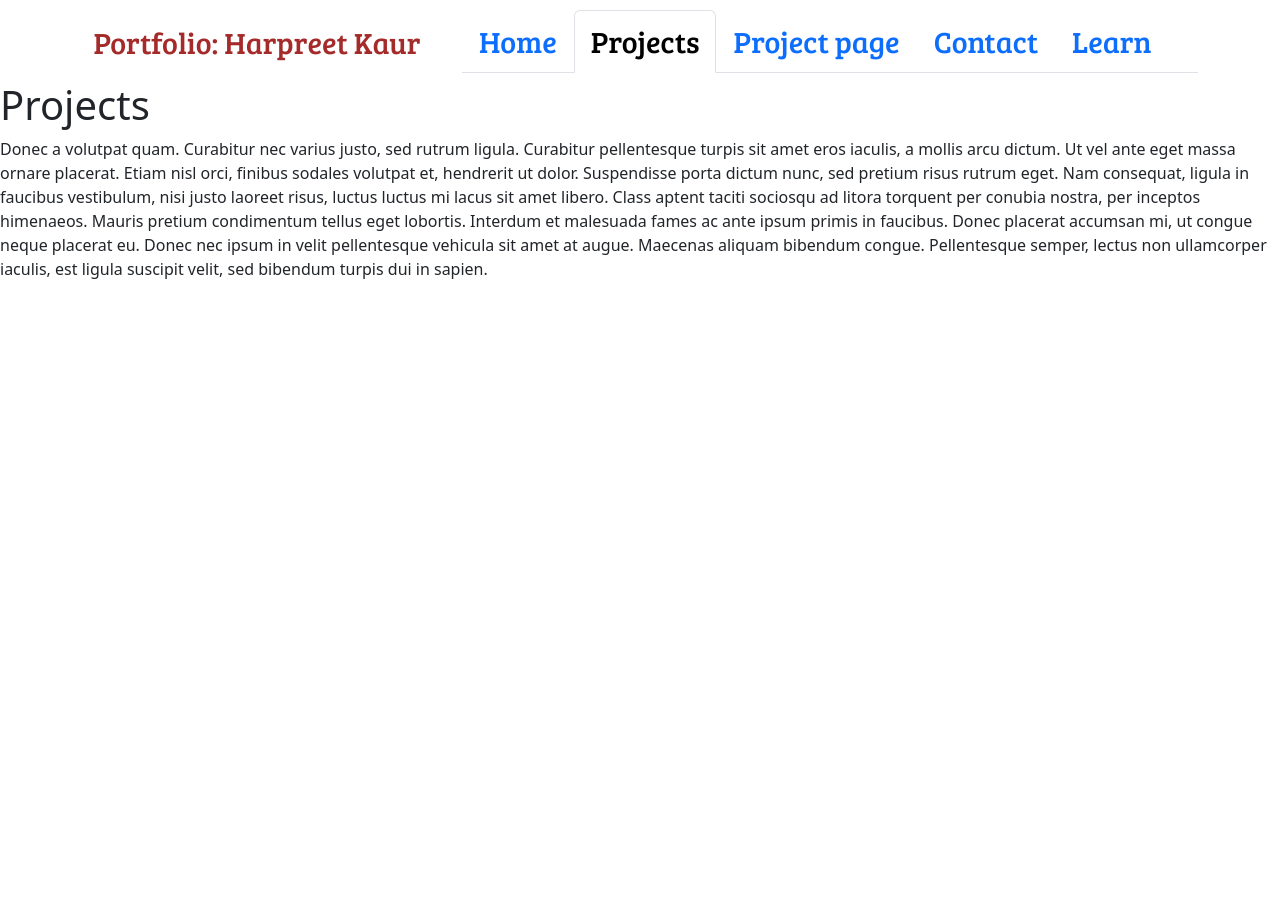
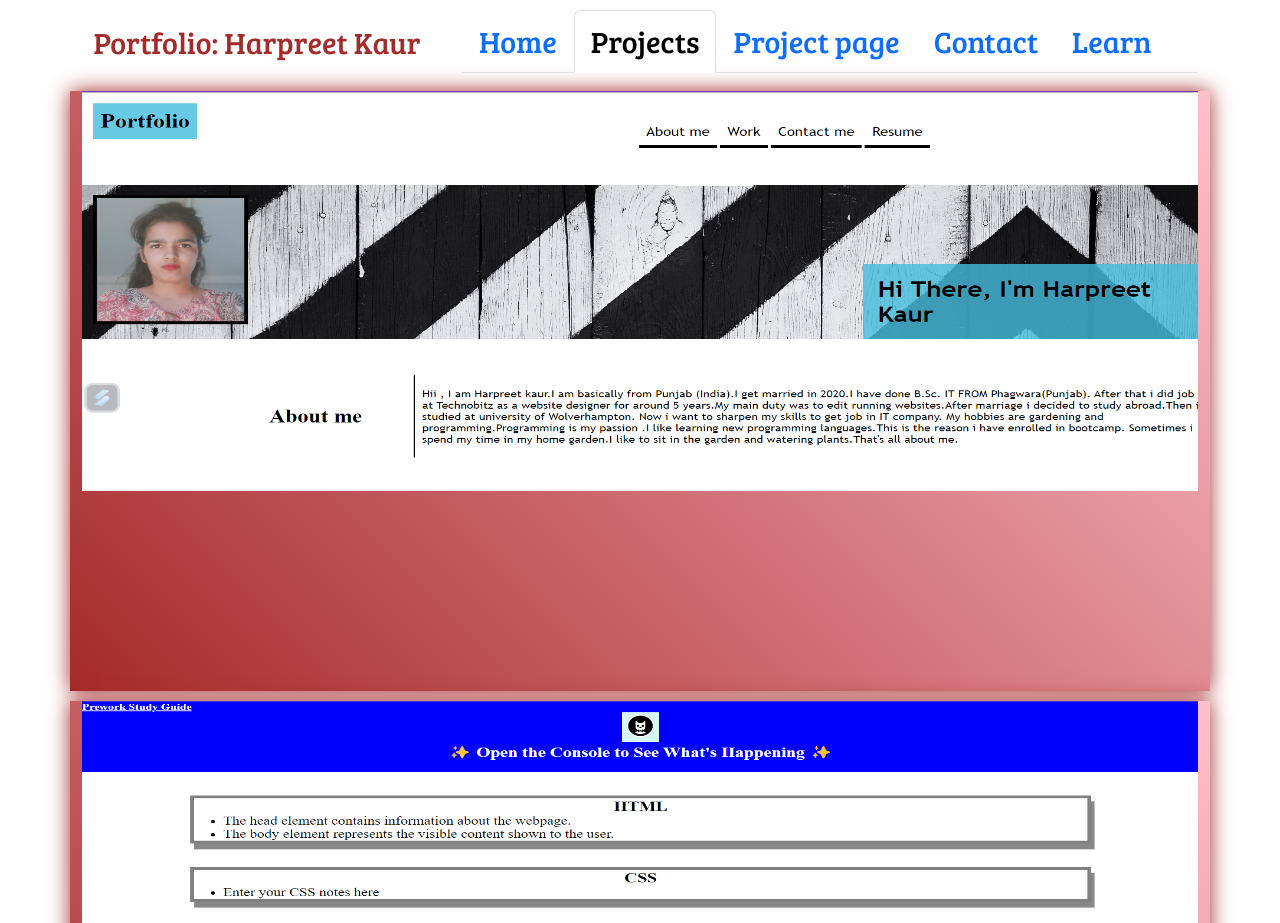
Before and after one commit to Harpreet17594/Modern-Development-with-React-React-Portfolio, a React (Vite) app: page /projects in a window 1280 px wide. Shown: the top 923 px of the page. Before the commit the page ends 800 px from the top, so only its background shows below. Built offline with nearby package versions, Linux system fonts and the light colour scheme.

Commit message:
updated project page added json data file projects

```diff
--- /dev/null
+++ b/projects.json
@@ -0,0 +1,22 @@
+[
+    {
+
+        "screenshot": "/public/images/horison.png"
+
+      },
+      {
+        "screenshot": "/public/images/prework.png"
+      },
+      {
+        "screenshot": "/public/images/02-run-buddy.jpg"
+      },
+      {
+        "screenshot": "/public/images/portfolio.png"
+      },
+      {
+        "screenshot": "/public/images/portfolio.png"
+      },
+      {
+        "screenshot": "/public/images/portfolio.png"
+      }
+  ]
--- a/src/components/pages/Header.jsx
+++ b/src/components/pages/Header.jsx
@@ -7,6 +7,8 @@ import Projects from './Projects';
 import Contact from './Contact';
 import ProjectPage from './ProjectPage';
 import projectdata from '/projectdata.json';
+import projects from '/projects.json';
+
 import 'bootstrap/dist/css/bootstrap.min.css';
 import * as bootstrap from 'bootstrap';
 // import Wrapper from './Wrapper.jsx';
@@ -25,7 +27,26 @@ function Header() {
           {/* Define a default route that will render the Home component */}
           <Route path="/"  element={<Home />} />
           {/* <Route path="header" element={<Header />} /> */}
-          <Route path="projects" element={<Projects />} />
+          <Route path="projects"
+          element=
+          {
+            <>
+          <Projects >
+                      screenshot1={projectdata[0].screenshot}
+          </Projects>
+          <Projects >
+                screenshot1={projectdata[1].screenshot}
+          </Projects>
+          <Projects >
+                      screenshot1={projectdata[2].screenshot}
+          </Projects>
+          <Projects >
+                screenshot1={projectdata[3].screenshot}
+          </Projects>
+
+          </>
+          }
+          />
           <Route path="projectpage"
                   element=
                   {
--- a/src/components/pages/ProjectPage.jsx
+++ b/src/components/pages/ProjectPage.jsx
@@ -11,7 +11,7 @@ function ProjectPage(props) {
     <div className='container stylediv'>
       <div className='row'><div className='col-md-12'>
         <div className='row'>
-      <img alt={props.children[1]} src={props.children[5]} height={400} width={650} /><br />
+      <img alt={props.children[1]} src={props.children[5]} height={400} width={650}  /><br />
       </div>
       <div className='row'>
 
--- a/src/components/pages/Projectpagestyle.css
+++ b/src/components/pages/Projectpagestyle.css
@@ -1,7 +1,7 @@
 .stylediv{
     height: 600px;
     outline: none;
-    border-color: #9ecaed;
+    border-color: black;
     box-shadow: 0 0 20px brown;
 
     text-align: center;
--- a/src/components/pages/Projects.jsx
+++ b/src/components/pages/Projects.jsx
@@ -1,26 +1,24 @@
 import React from 'react';
+import 'bootstrap/dist/css/bootstrap.min.css';
+import * as bootstrap from 'bootstrap';
+import './Projectpagestyle.css';
 
-function Projects() {
+
+function Projects(props1) {
+//  console.log(props1);
   return (
-    <div>
-      <h1>Projects </h1>
-      <p>
-        Donec a volutpat quam. Curabitur nec varius justo, sed rutrum ligula.
-        Curabitur pellentesque turpis sit amet eros iaculis, a mollis arcu
-        dictum. Ut vel ante eget massa ornare placerat. Etiam nisl orci, finibus
-        sodales volutpat et, hendrerit ut dolor. Suspendisse porta dictum nunc,
-        sed pretium risus rutrum eget. Nam consequat, ligula in faucibus
-        vestibulum, nisi justo laoreet risus, luctus luctus mi lacus sit amet
-        libero. Class aptent taciti sociosqu ad litora torquent per conubia
-        nostra, per inceptos himenaeos. Mauris pretium condimentum tellus eget
-        lobortis. Interdum et malesuada fames ac ante ipsum primis in faucibus.
-        Donec placerat accumsan mi, ut congue neque placerat eu. Donec nec ipsum
-        in velit pellentesque vehicula sit amet at augue. Maecenas aliquam
-        bibendum congue. Pellentesque semper, lectus non ullamcorper iaculis,
-        est ligula suscipit velit, sed bibendum turpis dui in sapien.
-      </p>
+    <div className='container stylediv'>
+    <div className='row'><div className='col-md-12'>
+      <div className='row'>
+    <img  src={props1.children[1]} height={400} width={350}  /><br />
     </div>
+      </div>
+  </div>
+  </div>
+
+
   );
 }
 
+
 export default Projects;
```
